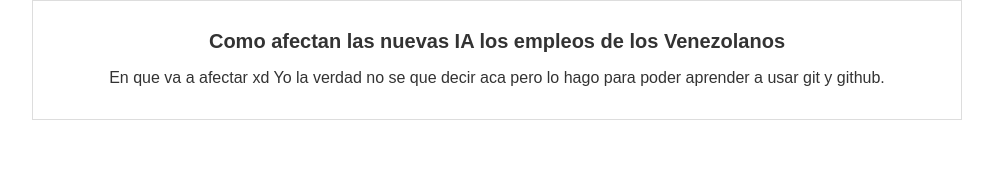
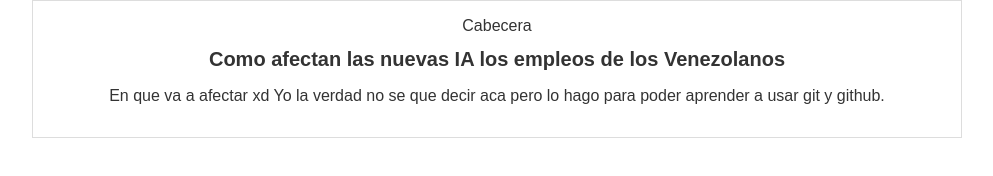
Before and after one commit to DannyDonowitz/proyecto1, a plain HTML site: page Blogpost.html in a window 1280 px wide. Shown: the whole page, without its empty margins (143-1136 px from the left). Drawn offline with Linux system fonts and the light colour scheme.

Commit message:
Estructura inicial de la cabecera

```diff
--- a/Blogpost.html
+++ b/Blogpost.html
@@ -9,13 +9,16 @@
 </head>
 <body>
     <div id="container">
-        <div= id="post">
+        <div id="cabecera"></div>
+            Cabecera
+        <div id="post">
             <h1>Como afectan las nuevas IA los empleos de los Venezolanos</h1>
             <p>En que va a afectar xd
             Yo la verdad no se que decir aca pero lo hago
             para poder aprender a usar git y github.
             </p>
-        </div=>
+        </div>
+        </div>
     </div>
 </body>
 </html>
```
